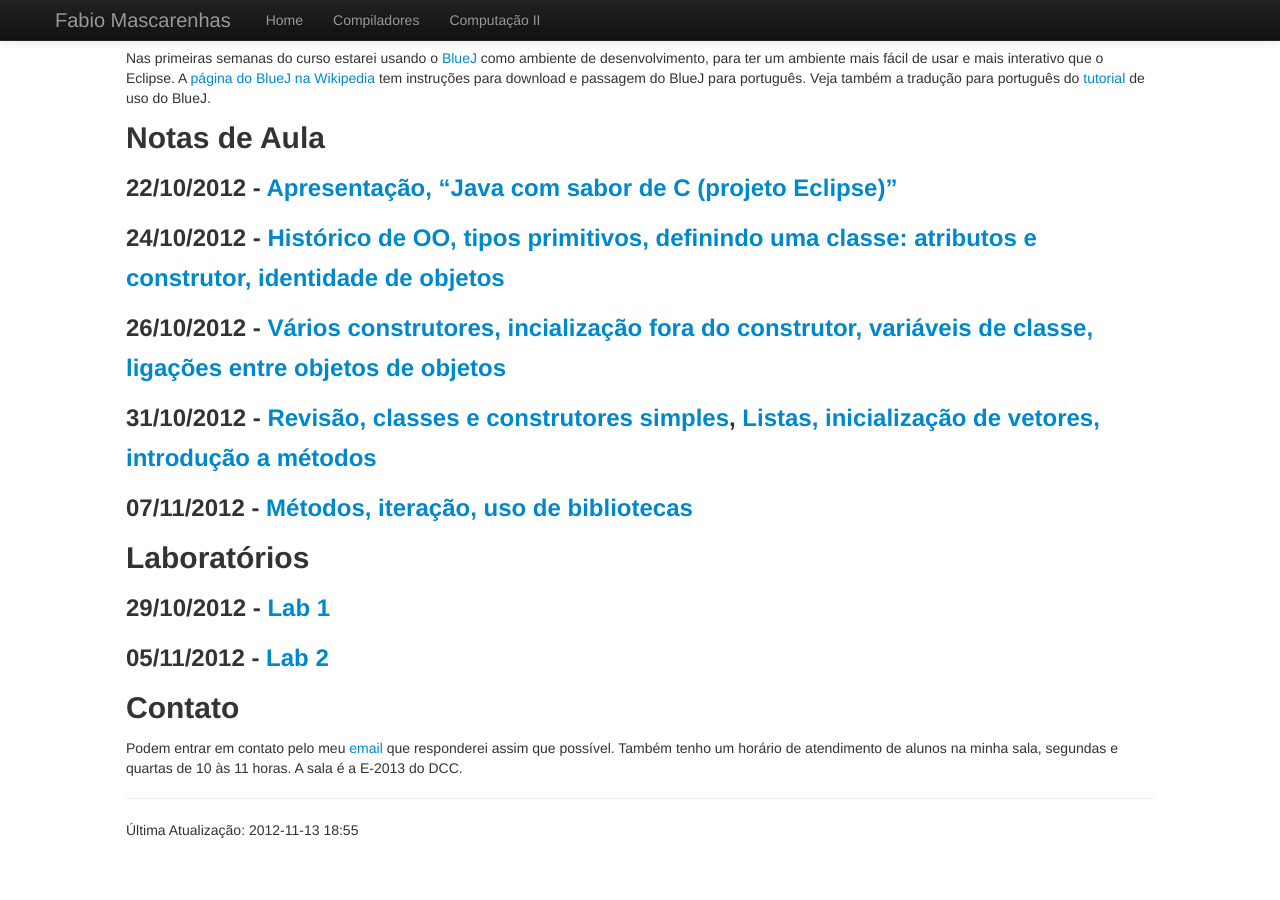
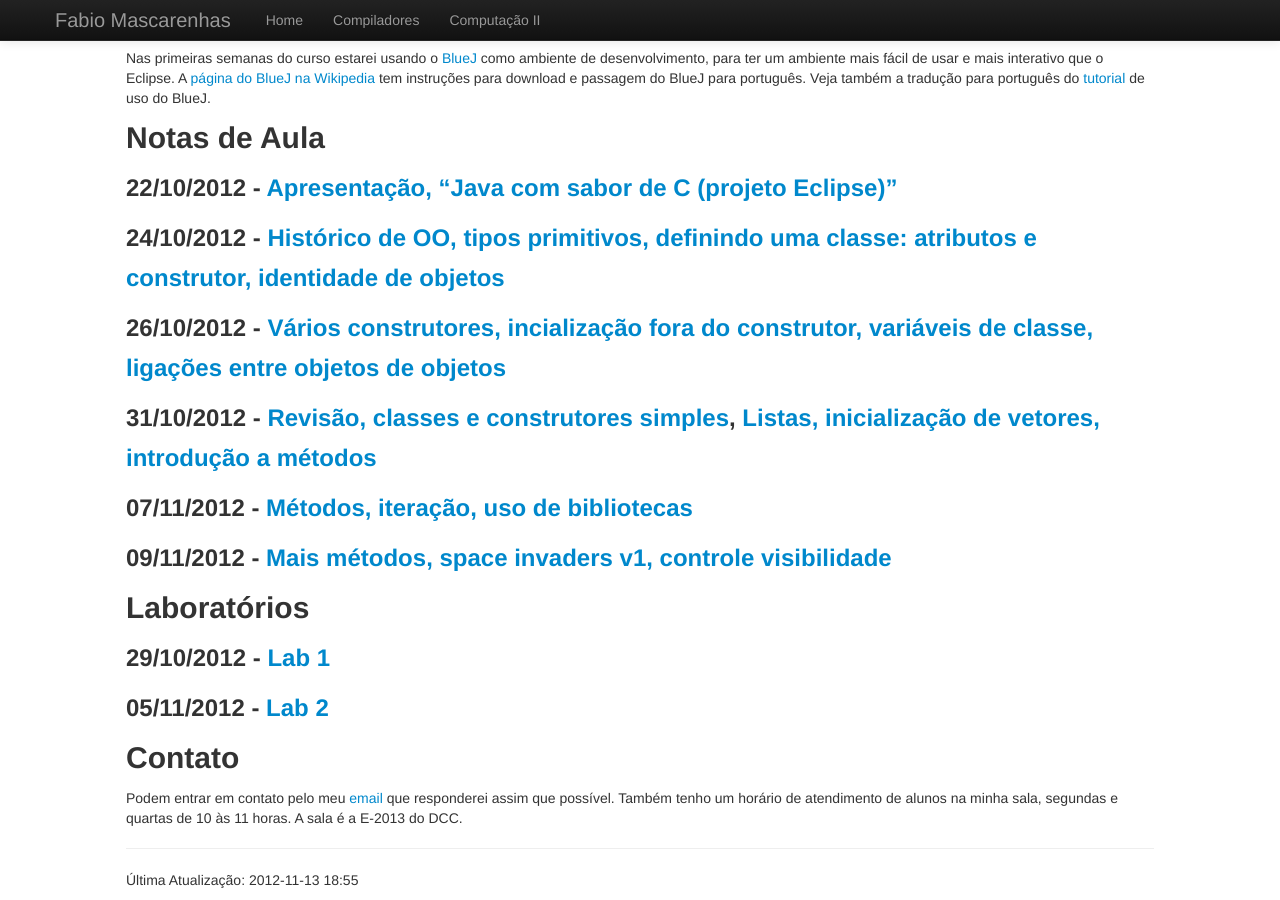
Before and after one commit to fabiomascarenhas/fabiomascarenhas.github.com, a Jekyll site: the page built from java/index.md, in a window 1280 px wide and 900 px high, scrolled down 922 px. Built offline with Jekyll 4.4.1, drawn with Linux system fonts in a browser that asks for light colours; before the commit the page ends 1772 px from its top, so only the background shows below that.

Commit message:
notas de aula de 09/11, comp.II

```diff
--- a/java/index.md
+++ b/java/index.md
@@ -100,6 +100,8 @@ Notas de Aula
 
 ### 07/11/2012 - [Métodos, iteração, uso de bibliotecas](Aula5.zip)
 
+### 09/11/2012 - [Mais métodos, space invaders v1, controle visibilidade](Aula6.zip)
+
 Laboratórios
 ------------
 
```
Also changed, not shown: 1 other file.
